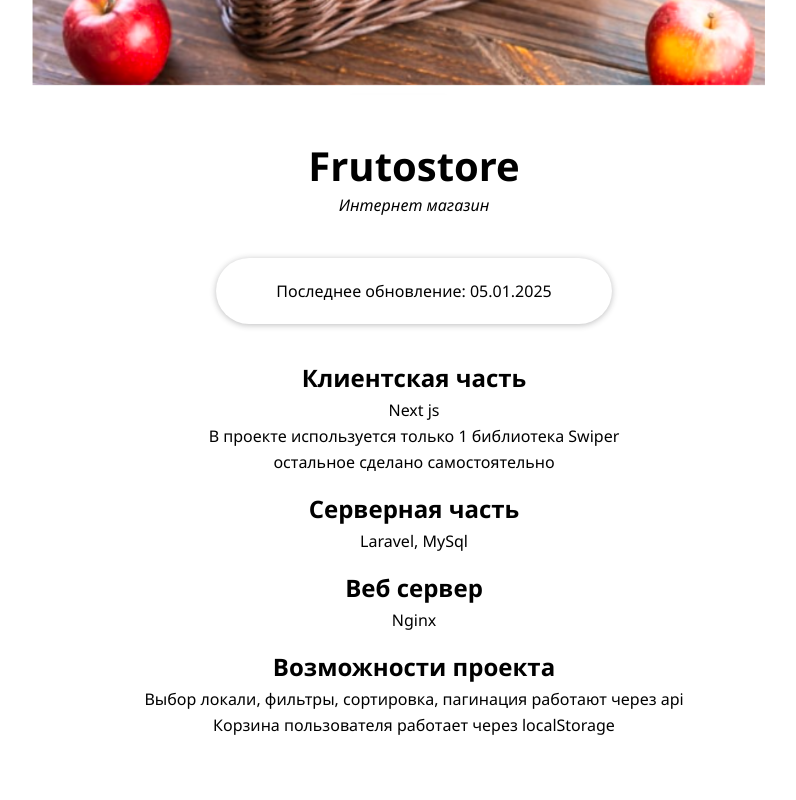
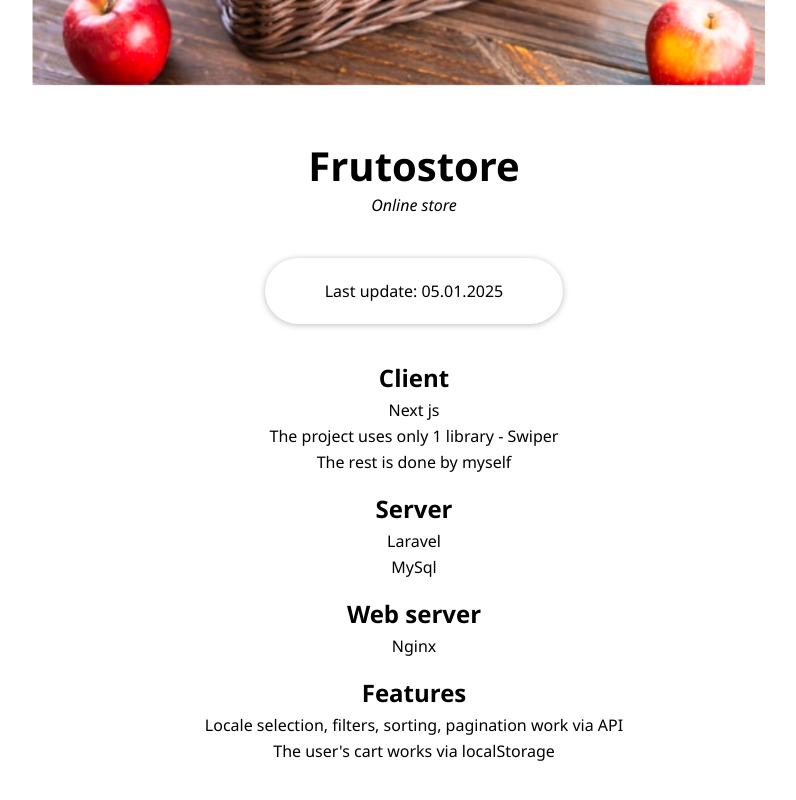
Before and after one commit to Yaolegol/portfolio_next, a Next.js app: page / in a window 1280 px wide. Shown: the part 1863-2663 px from the top of the page, without its empty margins (226-1022 px from the left). Built offline with nearby package versions, Linux system fonts and the light colour scheme.

Commit message:
Добавлены переводы

```diff
--- a/src/modules/Home/components/Projects/Project/Frutostore/index.tsx
+++ b/src/modules/Home/components/Projects/Project/Frutostore/index.tsx
@@ -1,25 +1,34 @@
 import { ProjectCard } from '@/modules/Home/components/Projects/Project/common/ProjectCard';
 import { FC } from 'react';
+
+const CLIENT_FEATURES = [
+    'projects.frutostore.clientFeatures.1',
+    'projects.frutostore.clientFeatures.2',
+    'projects.frutostore.clientFeatures.3',
+];
+
+const FEATURES = [
+    'projects.frutostore.features.1',
+    'projects.frutostore.features.2',
+];
+
+const SERVER_FEATURES = [
+    'projects.frutostore.serverFeatures.1',
+    'projects.frutostore.serverFeatures.2',
+];
 
 export const Frutostore: FC = () => {
     return (
         <ProjectCard
-            clientFeatures={[
-                'Next js',
-                'В проекте используется только 1 библиотека Swiper',
-                'остальное сделано самостоятельно',
-            ]}
-            description="Интернет магазин"
-            features={[
-                'Выбор локали, фильтры, сортировка, пагинация работают через api',
-                'Корзина пользователя работает через localStorage',
-            ]}
-            href="/"
+            clientFeatures={CLIENT_FEATURES}
+            description="projects.frutostore.description"
+            features={FEATURES}
+            href="https://frutostore.oleg-oleinik.com/"
             img="/images/projects/Frutostore.png"
-            lastUpdate="Последнее обновление: 05.01.2025"
-            serverFeatures={['Laravel, MySql']}
-            title="Frutostore"
-            webServer="Nginx"
+            lastUpdate="projects.frutostore.lastUpdate"
+            serverFeatures={SERVER_FEATURES}
+            title="projects.frutostore.title"
+            webServer="projects.frutostore.webServer"
         />
     );
 };
--- a/src/modules/Home/components/Projects/Project/Portfolio/index.tsx
+++ b/src/modules/Home/components/Projects/Project/Portfolio/index.tsx
@@ -1,20 +1,24 @@
 import { ProjectCard } from '@/modules/Home/components/Projects/Project/common/ProjectCard';
 import { FC } from 'react';
+
+const CLIENT_FEATURES = [
+    'projects.portfolio.clientFeatures.1',
+    'projects.portfolio.clientFeatures.2',
+    'projects.portfolio.clientFeatures.3',
+];
+
+const FEATURES = ['projects.portfolio.features.1'];
 
 export const Portfolio: FC = () => {
     return (
         <ProjectCard
-            clientFeatures={[
-                'Next js',
-                'В проекте используется только 1 библиотека Swiper',
-                'остальное сделано самостоятельно',
-            ]}
-            description="Текущий сайт"
-            features={['Выбор локали']}
+            clientFeatures={CLIENT_FEATURES}
+            description="projects.portfolio.description"
+            features={FEATURES}
             img="/images/projects/Cats.png"
-            lastUpdate="Последнее обновление: 05.01.2025"
-            title="Portfolio"
-            webServer="Nginx"
+            lastUpdate="projects.portfolio.lastUpdate"
+            title="projects.portfolio.title"
+            webServer="projects.portfolio.webServer"
         />
     );
 };
--- a/src/modules/Home/components/Projects/Project/common/Image/index.tsx
+++ b/src/modules/Home/components/Projects/Project/common/Image/index.tsx
@@ -13,7 +13,7 @@
     }
 
     return (
-        <a href={href}>
+        <a href={href} target="_blank" rel="noreferrer">
             <img alt={title} className={style.image} src={img} />
         </a>
     );
--- a/src/modules/Home/components/Projects/Project/common/ProjectCard/index.tsx
+++ b/src/modules/Home/components/Projects/Project/common/ProjectCard/index.tsx
@@ -1,7 +1,8 @@
+import { Image } from '@/modules/Home/components/Projects/Project/common/Image';
+import { Title } from '@/modules/Home/components/Projects/Project/common/Title';
+import { IntlMessage } from '@/modules/Lang/components/IntlMessage';
 import { FC } from 'react';
 import style from './index.module.scss';
-import { Image } from '@/modules/Home/components/Projects/Project/common/Image';
-import { Title } from '@/modules/Home/components/Projects/Project/common/Title';
 
 interface IProps {
     clientFeatures: string[];
@@ -31,41 +32,63 @@
             <div className={style.header}>
                 <Image href={href} img={img} title={title} />
                 <Title href={href} title={title} />
-                <div className={style.description}>{description}</div>
-                <div className={style.lastUpdate}>{lastUpdate}</div>
+                <div className={style.description}>
+                    <IntlMessage id={description} />
+                </div>
+                <div className={style.lastUpdate}>
+                    <IntlMessage id={lastUpdate} />
+                </div>
             </div>
             <div className={style.body}>
                 <div className={style.bodyItem}>
-                    <div className={style.featureTitle}>Клиентская часть</div>
+                    <div className={style.featureTitle}>
+                        <IntlMessage id="projects.common.client.title" />
+                    </div>
                     <ul className={style.featureDescription}>
                         {clientFeatures.map((text) => {
-                            return <li key={text}>{text}</li>;
+                            return (
+                                <li key={text}>
+                                    <IntlMessage id={text} />
+                                </li>
+                            );
                         })}
                     </ul>
                 </div>
                 {serverFeatures && (
                     <div className={style.bodyItem}>
                         <div className={style.featureTitle}>
-                            Серверная часть
+                            <IntlMessage id="projects.common.server.title" />
                         </div>
                         <ul className={style.featureDescription}>
                             {serverFeatures.map((text) => {
-                                return <li key={text}>{text}</li>;
+                                return (
+                                    <li key={text}>
+                                        <IntlMessage id={text} />
+                                    </li>
+                                );
                             })}
                         </ul>
                     </div>
                 )}
                 <div className={style.bodyItem}>
-                    <div className={style.featureTitle}>Веб сервер</div>
-                    <div className={style.featureDescription}>{webServer}</div>
+                    <div className={style.featureTitle}>
+                        <IntlMessage id="projects.common.webServer.title" />
+                    </div>
+                    <div className={style.featureDescription}>
+                        <IntlMessage id={webServer} />
+                    </div>
                 </div>
                 <div className={style.bodyItem}>
                     <div className={style.featureTitle}>
-                        Возможности проекта
+                        <IntlMessage id="projects.common.features.title" />
                     </div>
                     <ul className={style.featureDescription}>
                         {features.map((text) => {
-                            return <li key={text}>{text}</li>;
+                            return (
+                                <li key={text}>
+                                    <IntlMessage id={text} />
+                                </li>
+                            );
                         })}
                     </ul>
                 </div>
--- a/src/modules/Home/text/en-US/index.json
+++ b/src/modules/Home/text/en-US/index.json
@@ -52,61 +52,28 @@
     "main.workExperience.measure": "years",
     "main.slider.nextControlTitle": "next project",
     "main.slider.prevControlTitle": "prev project",
-    "projects.common.currentProject.title": "Current website",
-    "projects.common.gitPrivate": "Private repository, link on request",
-    "projects.common.lastUpdate": "Last update: Jan 2024",
-    "projects.common.openProject.title": "View project",
+    "projects.common.client.title": "Client",
+    "projects.common.features.title": "Features",
+    "projects.common.server.title": "Server",
     "projects.common.viewCode.title": "View code",
-    "projects.concrete.additionalInfo.value1": "Email and password for login as admin",
-    "projects.concrete.additionalInfo.value2": "email - admin@admin.com",
-    "projects.concrete.additionalInfo.value3": "password - 123123",
-    "projects.concrete.description": "(online store)",
-    "projects.concrete.features.abilities.title": "Abilities",
-    "projects.concrete.features.abilities.value1": "sing in, log in, log out",
-    "projects.concrete.features.abilities.value2": "view order history (only for login users)",
-    "projects.concrete.features.abilities.value3": "create products (only for admin users)",
-    "projects.concrete.features.abilities.value4": "view orders (only for admin users)",
-    "projects.concrete.features.abilities.value5": "sort products by price",
-    "projects.concrete.features.abilities.value6": "filter products by price",
-    "projects.concrete.features.abilities.value7": "add products to cart",
-    "projects.concrete.features.abilities.value8": "view cart",
-    "projects.concrete.features.abilities.value9": "choose locale (EN/RU)",
-    "projects.concrete.features.client.title": "Client",
-    "projects.concrete.features.client.value1": "created with React, React Router, React Intl, Redux, Redux Thunk, Formik, Classnames, Less, Swiper",
-    "projects.concrete.features.client.value2": "responsive layout",
-    "projects.concrete.features.client.value3": "locale (EN/RU)",
-    "projects.concrete.features.client.value4": "code splitting",
-    "projects.concrete.features.client.value5": "lazy loading modules",
-    "projects.concrete.features.client.value6": "Flow typed (partially for now)",
-    "projects.concrete.features.client.value7": "ESLint, Stylelint",
-    "projects.concrete.features.client.value8": "Autoprefixer PostCSS",
-    "projects.concrete.features.client.value9": "custom Webpack setup (NOT Create React App)",
-    "projects.concrete.features.server.title": "Server",
-    "projects.concrete.features.server.value1": "created with Node.js, Express, Multer, Mongoose, JsonWebToken",
-    "projects.concrete.features.server.value2": "images are stored in Cloudinary",
-    "projects.concrete.features.server.value3": "auth with JsonWebToken",
-    "projects.concrete.features.db.title": "Database management system",
-    "projects.concrete.features.db.value1": "MongoDB",
-    "projects.concrete.lastUpdate": "Last update: Jan 2023",
-    "projects.concrete.title": "Concrete",
-    "projects.portfolio.description": "(current project)",
-    "projects.portfolio.features.client.title": "Client",
-    "projects.portfolio.features.client.value1": "created with React, Less, Swiper",
-    "projects.portfolio.features.client.value2": "responsive layout",
-    "projects.portfolio.features.client.value3": "locale (EN/RU)",
-    "projects.portfolio.features.server.title": "Server",
-    "projects.portfolio.features.server.value1": "Nginx",
-    "projects.portfolio.lastUpdate": "Last update: Jan 2023",
+    "projects.common.webServer.title": "Web server",
+    "projects.frutostore.clientFeatures.1": "Next js",
+    "projects.frutostore.clientFeatures.2": "The project uses only 1 library - Swiper",
+    "projects.frutostore.clientFeatures.3": "The rest is done by myself",
+    "projects.frutostore.description": "Online store",
+    "projects.frutostore.features.1": "Locale selection, filters, sorting, pagination work via API",
+    "projects.frutostore.features.2": "The user's cart works via localStorage",
+    "projects.frutostore.lastUpdate": "Last update: 05.01.2025",
+    "projects.frutostore.serverFeatures.1": "Laravel",
+    "projects.frutostore.serverFeatures.2": "MySql",
+    "projects.frutostore.title": "Frutostore",
+    "projects.frutostore.webServer": "Nginx",
+    "projects.portfolio.clientFeatures.1": "Next js",
+    "projects.portfolio.clientFeatures.2": "The project uses only 1 library - Swiper",
+    "projects.portfolio.clientFeatures.3": "The rest is done by myself",
+    "projects.portfolio.description": "current web site",
+    "projects.portfolio.features.1": "Locale selection",
+    "projects.portfolio.lastUpdate": "Last update: 05.01.2025",
     "projects.portfolio.title": "Portfolio",
-    "projects.takeoff.description": "(landing page)",
-    "projects.takeoff.features.client.title": "Client",
-    "projects.takeoff.features.client.value1": "created with Handlebars, Less, Swiper",
-    "projects.takeoff.features.client.value2": "mobile menu with vanilla JS based on classes and events",
-    "projects.takeoff.features.client.value3": "responsive layout",
-    "projects.takeoff.features.client.value4": "code splitting",
-    "projects.takeoff.features.client.value5": "custom Webpack setup",
-    "projects.takeoff.features.server.title": "Server",
-    "projects.takeoff.features.server.value1": "Nginx",
-    "projects.takeoff.lastUpdate": "Last update: Jan 2023",
-    "projects.takeoff.title": "Takeoff"
+    "projects.portfolio.webServer": "Nginx"
 }
--- a/src/modules/Home/text/ru-RU/index.json
+++ b/src/modules/Home/text/ru-RU/index.json
@@ -52,60 +52,28 @@
     "main.slider.prevControlTitle": "предыдущий проект",
     "main.workExperience": "Опыт коммерческой frontend разработки",
     "main.workExperience.measure": "лет",
-    "projects.common.currentProject.title": "Текущий сайт",
-    "projects.common.gitPrivate": "Приватный репозиторий, ссылка по запросу",
-    "projects.common.openProject.title": "Смотреть проект",
+    "projects.common.client.title": "Клиентская часть",
+    "projects.common.features.title": "Возможности проекта",
+    "projects.common.server.title": "Серверная часть",
     "projects.common.viewCode.title": "Посмотреть код",
-    "projects.concrete.additionalInfo.value1": "Email и пароль для входа как админ",
-    "projects.concrete.additionalInfo.value2": "email - admin@admin.com",
-    "projects.concrete.additionalInfo.value3": "пароль - 123123",
-    "projects.concrete.description": "(online store)",
-    "projects.concrete.features.abilities.title": "Возможности",
-    "projects.concrete.features.abilities.value1": "sing in, log in, log out",
-    "projects.concrete.features.abilities.value2": "просматривать историю заказов (для login пользователей)",
-    "projects.concrete.features.abilities.value3": "создавать продукты (для admin пользователей)",
-    "projects.concrete.features.abilities.value4": "просматривать поступившие заказы (для admin пользователей)",
-    "projects.concrete.features.abilities.value5": "сортировать товары по цене",
-    "projects.concrete.features.abilities.value6": "фильтровать товары по цене",
-    "projects.concrete.features.abilities.value7": "добавлять товары к корзину",
-    "projects.concrete.features.abilities.value8": "просматривать текущую корзину",
-    "projects.concrete.features.abilities.value9": "выбор локали (EN/RU)",
-    "projects.concrete.features.client.title": "Client",
-    "projects.concrete.features.client.value1": "выполнен с использованием React, React Router, React Intl, Redux, Redux Thunk, Formik, Classnames, Less, Swiper",
-    "projects.concrete.features.client.value2": "адаптивная верстка",
-    "projects.concrete.features.client.value3": "возможность выбора языка (EN/RU)",
-    "projects.concrete.features.client.value4": "code splitting",
-    "projects.concrete.features.client.value5": "динамическая загрузка модулей",
-    "projects.concrete.features.client.value6": "типизация Flow (пока частичная)",
-    "projects.concrete.features.client.value7": "линтеры ESLint, Stylelint",
-    "projects.concrete.features.client.value8": "Autoprefixer PostCSS",
-    "projects.concrete.features.client.value9": "кастомная сборка Webpack (НЕ Create React App)",
-    "projects.concrete.features.server.title": "Server",
-    "projects.concrete.features.server.value1": "выполнен с использованием Node.js, Express, Multer, Mongoose, JsonWebToken",
-    "projects.concrete.features.server.value2": "сохранение картинок в Cloudinary",
-    "projects.concrete.features.server.value3": "авторизация через JsonWebToken",
-    "projects.concrete.features.db.title": "СУБД",
-    "projects.concrete.features.db.value1": "MongoDB",
-    "projects.concrete.lastUpdate": "Последнее обновение: янв 2023",
-    "projects.concrete.title": "Concrete",
-    "projects.portfolio.description": "(текущий проект)",
-    "projects.portfolio.features.client.title": "Client",
-    "projects.portfolio.features.client.value1": "выполнен с использованием React, Less, Swiper",
-    "projects.portfolio.features.client.value2": "адаптивная верстка",
-    "projects.portfolio.features.client.value3": "возможность выбора локали (EN/RU)",
-    "projects.portfolio.features.server.title": "Server",
-    "projects.portfolio.features.server.value1": "Nginx",
-    "projects.portfolio.lastUpdate": "Последнее обновение: янв 2023",
+    "projects.common.webServer.title": "Веб сервер",
+    "projects.frutostore.clientFeatures.1": "Next js",
+    "projects.frutostore.clientFeatures.2": "В проекте используется только 1 библиотека - Swiper",
+    "projects.frutostore.clientFeatures.3": "Остальное сделано самостоятельно",
+    "projects.frutostore.description": "Интернет магазин",
+    "projects.frutostore.features.1": "Выбор локали, фильтры, сортировка, пагинация работают через api",
+    "projects.frutostore.features.2": "Корзина пользователя работает через localStorage",
+    "projects.frutostore.lastUpdate": "Последнее обновление: 05.01.2025",
+    "projects.frutostore.serverFeatures.1": "Laravel",
+    "projects.frutostore.serverFeatures.2": "MySql",
+    "projects.frutostore.title": "Frutostore",
+    "projects.frutostore.webServer": "Nginx",
+    "projects.portfolio.clientFeatures.1": "Next js",
+    "projects.portfolio.clientFeatures.2": "В проекте используется только 1 библиотека - Swiper",
+    "projects.portfolio.clientFeatures.3": "Остальное сделано самостоятельно",
+    "projects.portfolio.description": "текущий сайт",
+    "projects.portfolio.features.1": "Выбор локали",
+    "projects.portfolio.lastUpdate": "Последнее обновление: 05.01.2025",
     "projects.portfolio.title": "Portfolio",
-    "projects.takeoff.description": "(landing page)",
-    "projects.takeoff.features.client.title": "Client",
-    "projects.takeoff.features.client.value1": "выполнен с использованием Handlebars, Less, Swiper",
-    "projects.takeoff.features.client.value2": "мобильное меню на чистом JS на основе классов и событий",
-    "projects.takeoff.features.client.value3": "адаптивная верстка",
-    "projects.takeoff.features.client.value4": "code splitting",
-    "projects.takeoff.features.client.value5": "кастомная сборка Webpack",
-    "projects.takeoff.features.server.title": "Server",
-    "projects.takeoff.features.server.value1": "Nginx",
-    "projects.takeoff.lastUpdate": "Последнее обновение: янв 2023",
-    "projects.takeoff.title": "Takeoff"
+    "projects.portfolio.webServer": "Nginx"
 }
```
Also changed, not shown: src/modules/Home/components/Projects/Project/common/Title/index.tsx (+8 -3 lines).
